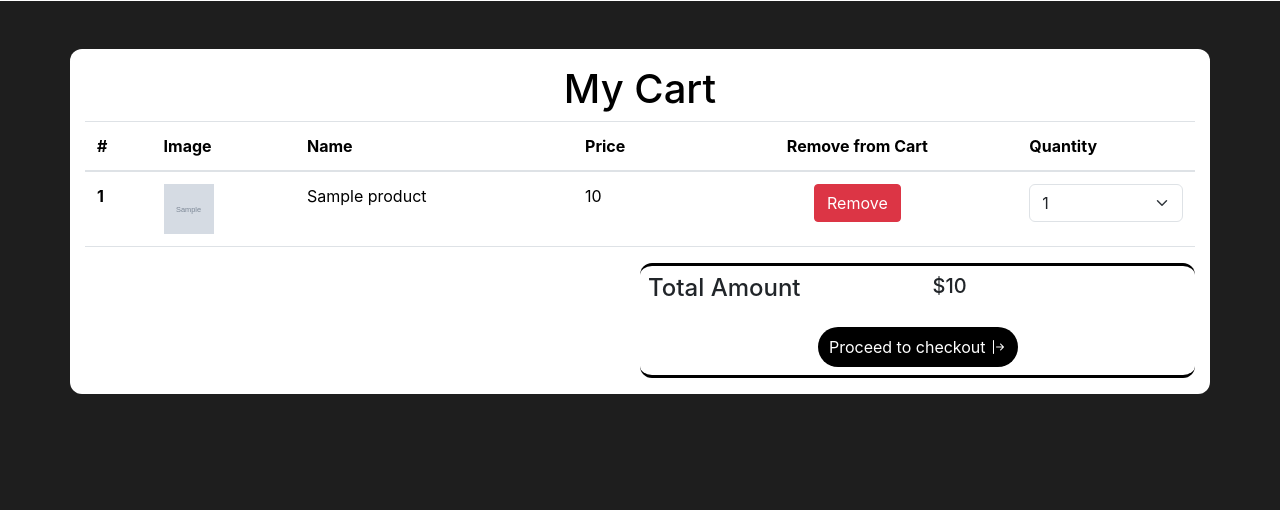
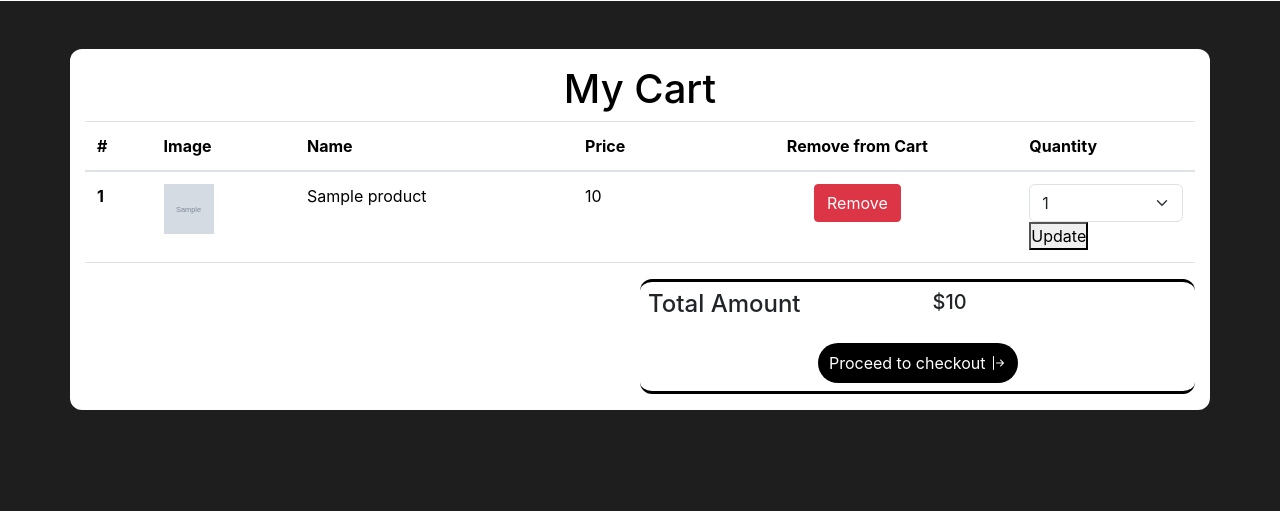
Before and after one commit to Armandoh4/Seafood-Sell, a Django app: page /cart in a window 1280 px wide. Shown: the part 75-586 px from the top of the page. Run offline with Django 5.2, Linux system fonts and the light colour scheme; a user stored in the database is signed in; tables that the repository leaves empty hold one stand-in row (values such as "Sample post"); grey boxes marked "Sample" are stand-in pictures; some libraries are stand-ins or nearby versions.

Commit message:
Fixed new quantity system implementation

```diff
--- a/core/settings.py
+++ b/core/settings.py
@@ -14,6 +14,7 @@ DEBUG = True
 
 ALLOWED_HOSTS = ["*"]
 
+CSRF_TRUSTED_ORIGINS = ['https://*.gitpod.io']
 
 # Application definition
 
--- a/products/views.py
+++ b/products/views.py
@@ -57,12 +57,25 @@ def aboutus(request):
 @login_required(login_url='/accounts/login')
 def cart(request):
     STRIPE_PUBLISHABLE_KEY = settings.STRIPE_PUBLISHABLE_KEY
+
+    if request.method == "POST":
+        product_id = request.POST.get('product_id')
+
+        quantity = int(request.POST.get('quantity', 0))
+
+        if product_id and quantity > 0:
+            product = Product.objects.get(id=product_id)
+            for _ in range(quantity):
+                Cart.objects.create(product=product)
+
+            return redirect('cart')
     if request.user:
         cart = Cart.objects.filter(loged_user=request.user)
         len_of_cart = Cart.objects.filter(loged_user=request.user).count()
         total_price = 0
         for i in cart:
             total_price += i.product.price
+
         context = {
             'cart': cart,
             'total_price': total_price,
--- a/templates/cart.html
+++ b/templates/cart.html
@@ -35,7 +35,9 @@
                 </td>
                 <td>
                     <div>
-                        <select class="form-select" id="qty-cart">
+                        <form method="POST">
+                        {% csrf_token %}
+                        <select class="form-select" id="{{cart.product.id}}qty-cart" name="quantity">
                             <option value="1">1</option>
                             <option value="2">2</option>
                             <option value="3">3</option>
@@ -47,6 +49,9 @@
                             <option value="9">9</option>
                             <option value="10">10</option>
                         </select>
+                        <input type="hidden" name="product_id" value="{{cart.product.id}}">
+                        <button type="submit">Update</button>
+                        </form>
                     </div>
                 </td> <!--Table last item-->
             </tr>
@@ -81,7 +86,7 @@
                     <h4 class=" ">Total Amount</h4>
                 </div>
                 <div class="col-6">
-                    <h5 class=" ">${{total_price}}</h5>
+                    <h5 class=" " id="total_price">${{total_price}}</h5>
                 </div>
 
                 <div style="display: flex; justify-content: center;">
@@ -105,4 +110,5 @@
     {% endif %}
 </div>
 
+
 {% endblock %}
```
Also changed, not shown: cart/views.py (+2 -5 lines).
